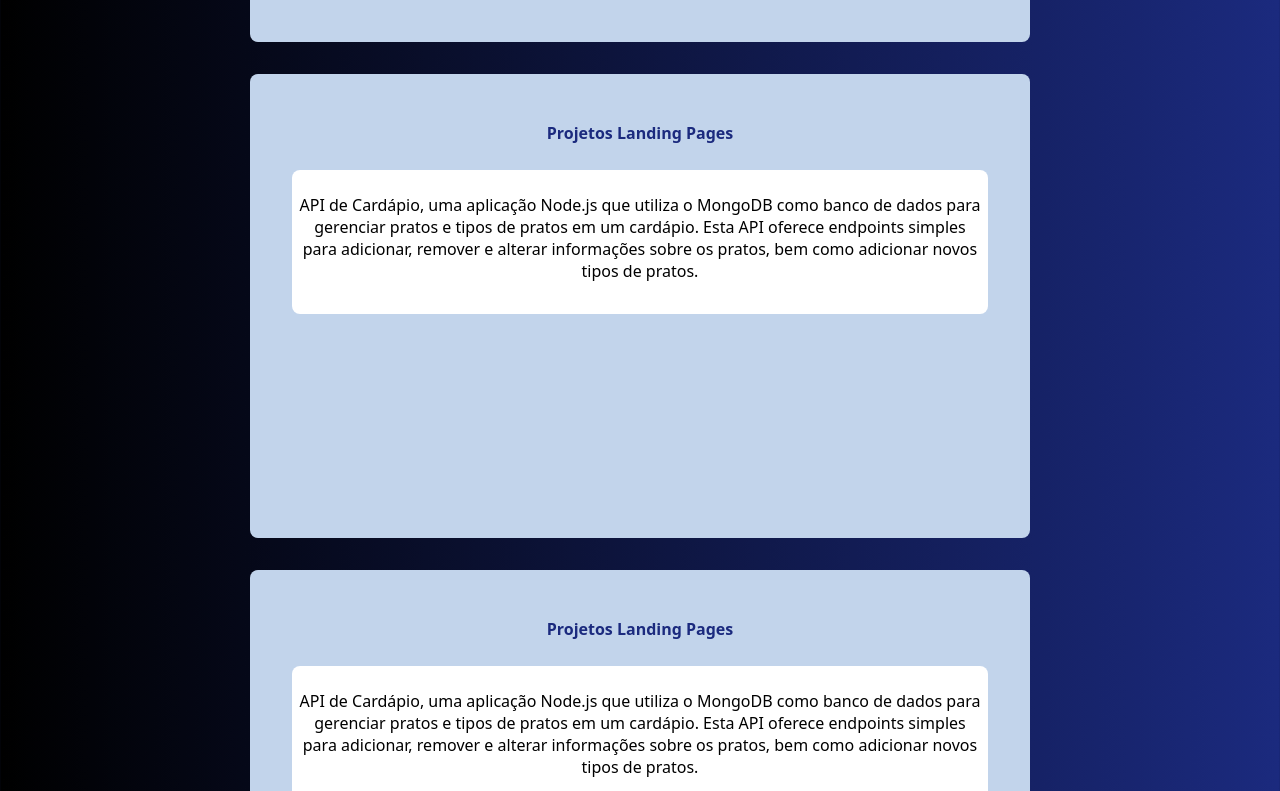
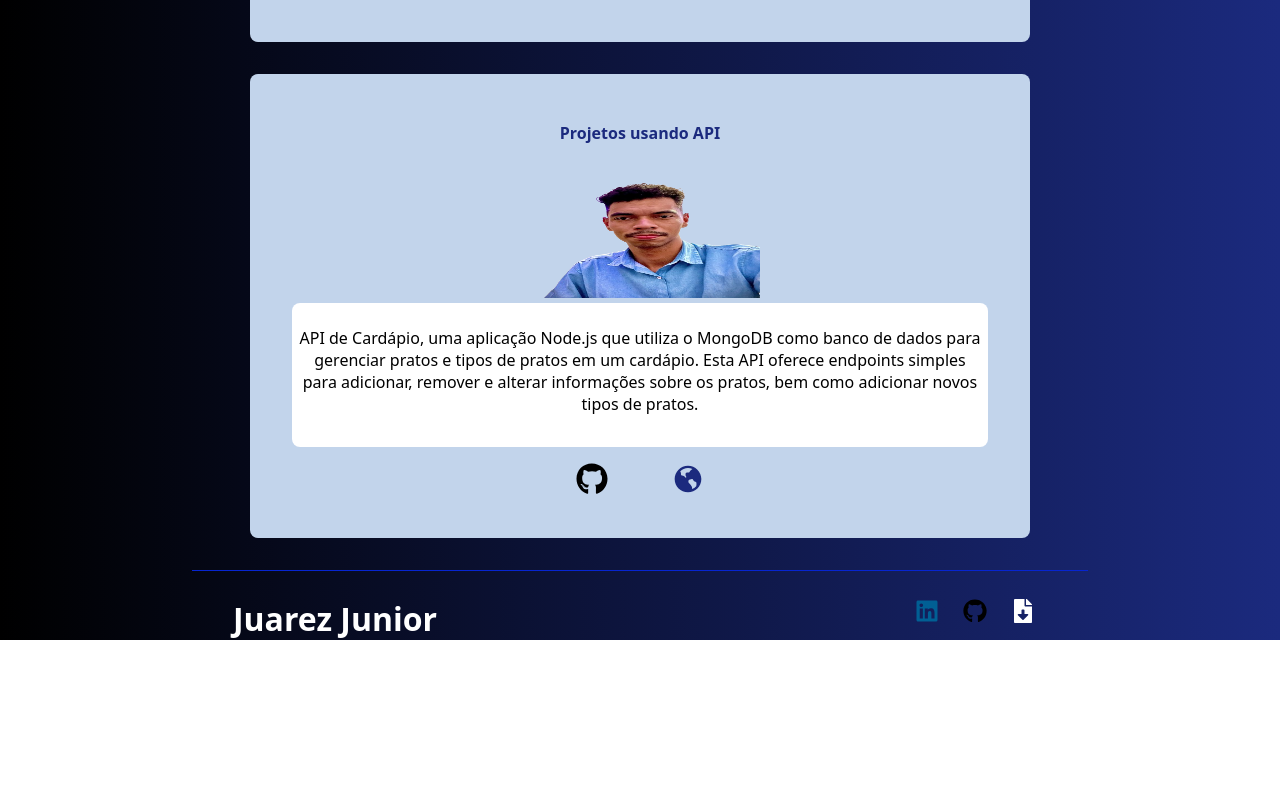
Before and after one commit to Jjunior112/portfolio, a React (Vite) app: page / in a window 1280 px wide. Shown: the part 1649-2440 px from the top of the page. After the commit the page ends 2289 px from the top, so only its background shows below. Built offline with nearby package versions, Linux system fonts and the light colour scheme.

Commit message:
Ajuste no card de projetos

```diff
--- a/src/App.css
+++ b/src/App.css
@@ -117,6 +117,7 @@ main {
   flex-direction: column;
   color: #fff;
   border-top: 4px double var(--color5);
+  border-bottom: 1px double var(--color3);
 }
 
 .projectsTitle {
@@ -202,6 +203,10 @@ main {
 .github {
   color: #000000;
 }
+.site {
+  color: var(--color2);
+  transition: 0.1s;
+}
 
 .download:hover {
   color: var(--color4);
@@ -226,6 +231,7 @@ main {
 }
 
 .project svg:hover {
+  cursor: pointer;
   transform: scale(1.2);
 }
 
--- a/src/components/Project.jsx
+++ b/src/components/Project.jsx
@@ -1,18 +1,24 @@
+import { FaGithub } from 'react-icons/fa'
+import { RiEarthFill } from "react-icons/ri";
 
-
-const Project = ({   name, description}) => {
+const Project = ({ name, image, description,linkGithub,linkSite }) => {
 
     return (
         <div className='project' >
 
             <h2>{name}</h2>
 
+            <img src={image} alt="" />
+
             <div className='description' >
 
                 <p>{description}</p>
 
             </div>
-
+            <div >
+                <a href={linkGithub} target="_blank" rel="noopener noreferrer"><FaGithub className='github' /></a>
+                <a href={linkSite} target="_blank" rel="noopener noreferrer"><RiEarthFill className='site' /></a>
+            </div>
 
         </div>
 
--- a/src/components/Projects.jsx
+++ b/src/components/Projects.jsx
@@ -1,6 +1,22 @@
 import Project from "./Project"
 
 const Projects = () => {
+    const projectsList = [{
+        name: "Projetos Landing Pages",
+        image: "profile.png",
+        description: "API de Cardápio, uma aplicação Node.js que utiliza o MongoDB como banco de dados para gerenciar pratos e tipos de pratos em um cardápio. Esta API oferece endpoints simples para adicionar, remover e alterar informações sobre os pratos, bem como adicionar novos tipos de pratos.",
+        linkGithub: "https://github.com/Jjunior112",
+        linkSite: "https://react-icons.github.io/react-icons/search/#q=earth"
+    },
+    {
+        name: "Projetos usando API",
+        image: "profile.png",
+        description: "API de Cardápio, uma aplicação Node.js que utiliza o MongoDB como banco de dados para gerenciar pratos e tipos de pratos em um cardápio. Esta API oferece endpoints simples para adicionar, remover e alterar informações sobre os pratos, bem como adicionar novos tipos de pratos.",
+        linkGithub: "https://github.com/Jjunior112",
+        linkSite: "https://react-icons.github.io/react-icons/search/#q=earth"
+    }]
+
+
     return (
         <section className="projects">
 
@@ -9,24 +25,12 @@ const Projects = () => {
                 <a>Contact me</a>
             </div>
             <div className="listProjects">
-                <Project name='Projetos Landing Pages'
-
-                    description="API de Cardápio, uma aplicação Node.js que utiliza o MongoDB como banco de dados para gerenciar pratos e tipos de pratos em um cardápio. Esta API oferece endpoints simples para adicionar, remover e alterar informações sobre os pratos, bem como adicionar novos tipos de pratos." />
-                <Project name='Projetos Landing Pages'
-
-                    description="API de Cardápio, uma aplicação Node.js que utiliza o MongoDB como banco de dados para gerenciar pratos e tipos de pratos em um cardápio. Esta API oferece endpoints simples para adicionar, remover e alterar informações sobre os pratos, bem como adicionar novos tipos de pratos." />
-                <Project name='Projetos Landing Pages'
-
-                    description="API de Cardápio, uma aplicação Node.js que utiliza o MongoDB como banco de dados para gerenciar pratos e tipos de pratos em um cardápio. Esta API oferece endpoints simples para adicionar, remover e alterar informações sobre os pratos, bem como adicionar novos tipos de pratos." />
-                <Project name='Projetos Landing Pages'
-
-                    description="API de Cardápio, uma aplicação Node.js que utiliza o MongoDB como banco de dados para gerenciar pratos e tipos de pratos em um cardápio. Esta API oferece endpoints simples para adicionar, remover e alterar informações sobre os pratos, bem como adicionar novos tipos de pratos." />
-                <Project name='Projetos Landing Pages'
-
-                    description="API de Cardápio, uma aplicação Node.js que utiliza o MongoDB como banco de dados para gerenciar pratos e tipos de pratos em um cardápio. Esta API oferece endpoints simples para adicionar, remover e alterar informações sobre os pratos, bem como adicionar novos tipos de pratos." />
-                <Project name='Projetos Landing Pages'
-
-                    description="API de Cardápio, uma aplicação Node.js que utiliza o MongoDB como banco de dados para gerenciar pratos e tipos de pratos em um cardápio. Esta API oferece endpoints simples para adicionar, remover e alterar informações sobre os pratos, bem como adicionar novos tipos de pratos." /></div>
+                {
+                    projectsList.map((project) => (
+                        <Project name={project.name} image={project.image} description={project.description} linkGithub={project.linkGithub} linkSite={project.linkSite} />
+                    ))
+                }
+            </div>
 
 
         </section>
```
